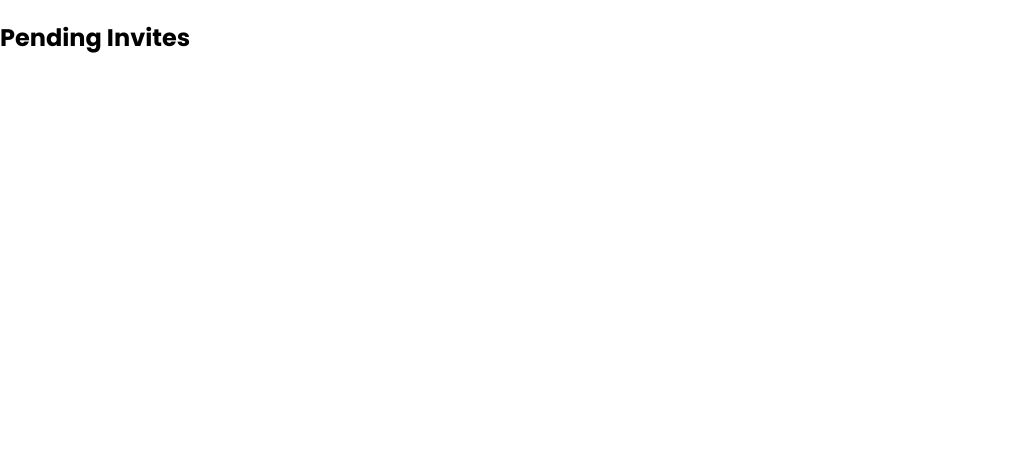
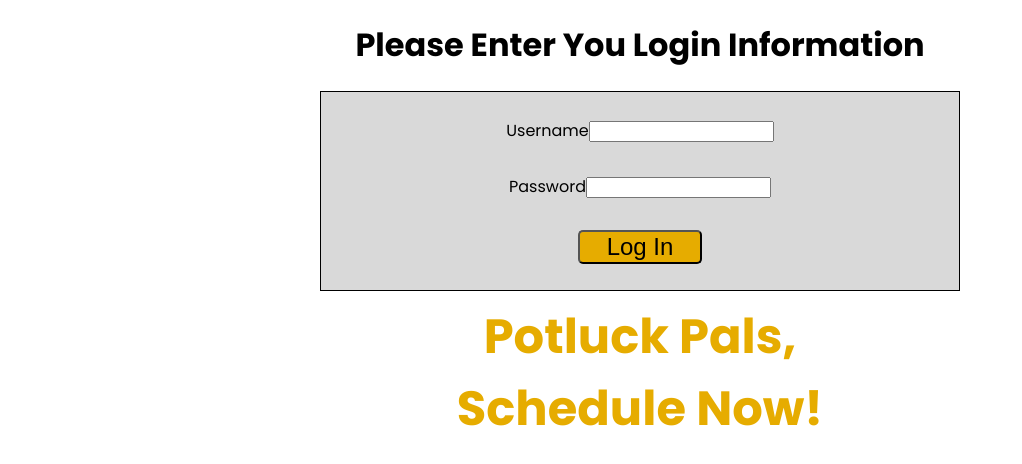
Before and after one commit to 19jlevitre/front-end2, a React (Create React App) app in the folder potluck-planner/: page /login in a window 1280 px wide. Shown: the top 464 px of the page, without its empty margins (0-1022 px from the left). Built offline with nearby package versions, Linux system fonts and the light colour scheme.

Commit message:
can route to profile/userpage

```diff
--- a/potluck-planner/src/App.js
+++ b/potluck-planner/src/App.js
@@ -3,7 +3,7 @@ import styled from 'styled-components';
 import { AccountBox } from './Components/accountBox';
 import Login from './Components/LogIn';
 import { BrowserRouter as Router, Route, Routes } from 'react-router-dom'
-
+import Profile from './Components/Profile';
 
 
 
@@ -15,6 +15,7 @@ function App() {
         <Routes>
           <Route path='/' element={<AccountBox />} />
           <Route path='/login' element={<Login />} />
+          <Route path='/profile' element={<Profile />} />
         </Routes>
       </Router>
   );
--- a/potluck-planner/src/Components/LogIn.js
+++ b/potluck-planner/src/Components/LogIn.js
@@ -51,7 +51,7 @@ export default function Login() {
     const [ loginValues, setLoginValues ] = useState(initialLogin)
     const [ message, setMessage ] = useState('')
     //Initializing Navigate
-    const navigate = useNavigate
+    const navigate = useNavigate();
 
     function onChange(evt) {
         const { name, value } = evt.target;
@@ -65,11 +65,10 @@ export default function Login() {
             .then(res => {
                 console.log(res)
                 setMessage(res.data.message)
-                setTimeout(() => message.includes('welcome') ? navigate('/profile') : console.log('login failed'))
+                setTimeout(() => res.data.message.includes('welcome') ? navigate('/profile') : console.log('login failed'), 1000)
             })
             .catch(err => {
                 console.log('hello this is your ', err)
-
             })
     }
 
--- a/potluck-planner/src/index.js
+++ b/potluck-planner/src/index.js
@@ -8,7 +8,7 @@ import Profile from './Components/Profile'
 
 ReactDOM.render(
   <React.StrictMode>
-    <Profile />
+    <App />
   </React.StrictMode>,
   document.getElementById('root')
 );
```
Also changed, not shown: potluck-planner/src/Components/NewOrganizer.js (deleted), potluck-planner/src/Components/Organizer.js (deleted), potluck-planner/src/Components/Select.js (deleted).
